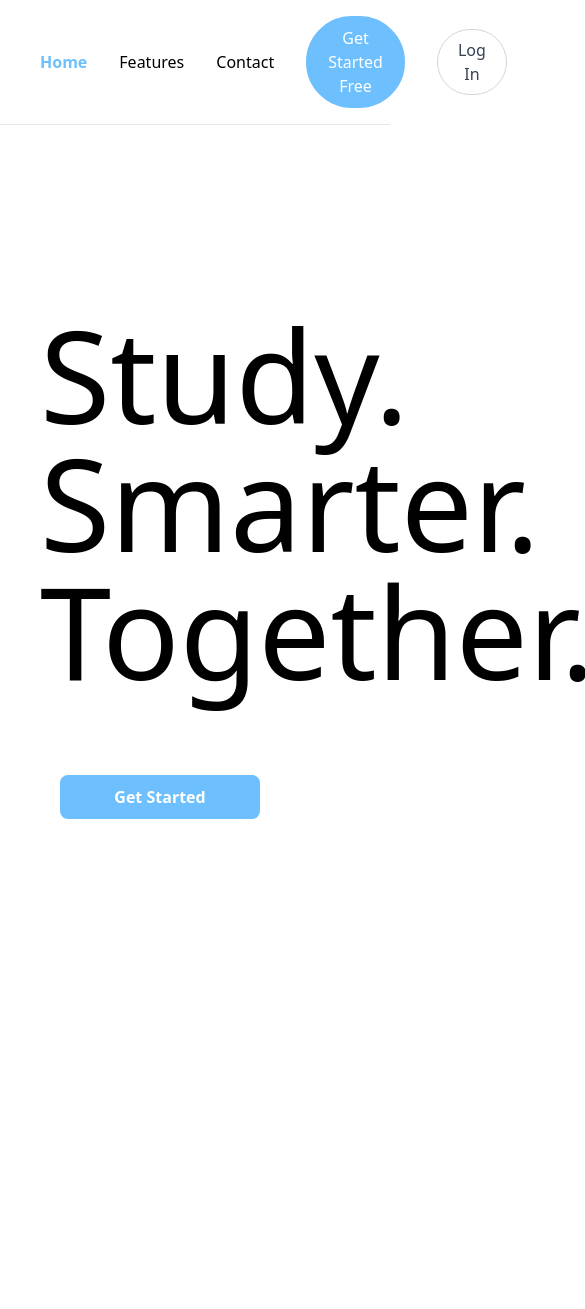
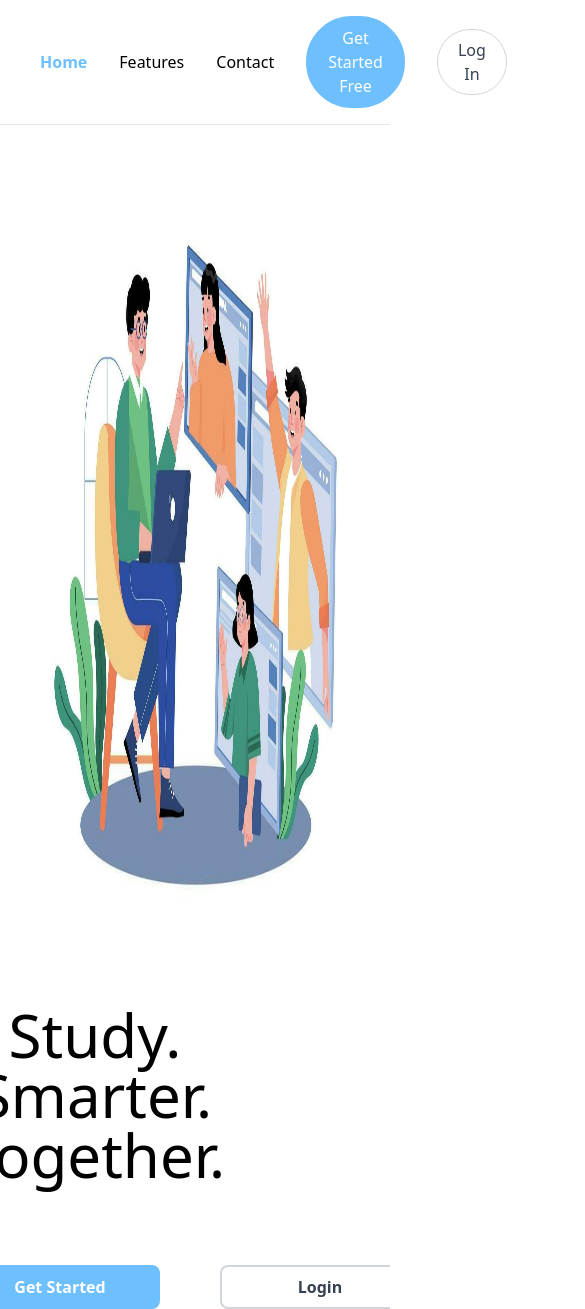
Before and after one commit to rajdeep-2004/studybuddy, a React (Vite) app: page / in a window 390 px wide. Shown: the top 1309 px of the page, 585 px wide, since content can reach past the window. Before the commit the page ends 1005 px from the top, so only its background shows below. Built offline with nearby package versions, Linux system fonts and the light colour scheme; no server answers.

Commit message:
Navbar,  Landing Page made Responsive

```diff
--- a/src/components/Navbar.jsx
+++ b/src/components/Navbar.jsx
@@ -1,3 +1,4 @@
+
 import "../index.css";
 import { Link, useLocation } from "react-router-dom";
 
@@ -8,9 +9,9 @@ function Navbar() {
   const isActive = (path) => currentPath === path;
 
   return (
-    <nav className="sticky top-0 z-10 backdrop-blur-lg bg-opacity-10 border-b border-gray-200 flex items-center justify-between px-10 py-4">
+    <nav className="sticky top-0 z-10 backdrop-blur-lg bg-opacity-10 border-b border-gray-200 flex items-center justify-between px-10 py-4 navbar">
       {/* Logo */}
-      <div className="flex items-center space-x-2">
+      <div className="flex items-center space-x-2 logo">
         <Link to="/">
           <img src="/logo.png" alt="Study Buddy Logo" className="h-8 w-auto" />
         </Link>
@@ -18,7 +19,7 @@ function Navbar() {
 
       {/* Navigation Links */}
 
-      <div className="flex items-center space-x-8">
+      <div className="flex items-center space-x-8 navlinks">
         <Link to="/">
           <p
             className={`${
@@ -47,14 +48,14 @@ function Navbar() {
           href="https://www.linkedin.com/in/rajdeepsanyal"
           target="_blank"
           rel="noopener noreferrer"
-          className="text-black hover:text-[rgb(109,191,254)] transition"
+          className="text-black hover:text-[rgb(109,191,254)] transition contact"
         >
           Contact
         </a>
         {isActive("/signup") ? null : (
           <Link to="/signup">
             <button
-              className={`bg-[rgb(109,191,254)] border-2 border-[rgb(109,191,254)] text-white px-5 py-2 rounded-full hover:bg-white hover:text-black transition font-medium`}
+              className={`bg-[rgb(109,191,254)] border-2 border-[rgb(109,191,254)] text-white px-5 py-2 rounded-full hover:bg-white hover:text-black transition font-medium cta`}
             >
               Get Started Free
             </button>
@@ -62,7 +63,7 @@ function Navbar() {
         )}
 
         <Link to="/login">
-          <button className="border border-gray-300 text-gray-700 px-5 py-2 rounded-full hover:bg-gray-100 transition font-medium">
+          <button className="border border-gray-300 text-gray-700 px-5 py-2 rounded-full hover:bg-gray-100 transition font-medium cta">
             Log In
           </button>
         </Link>
--- a/src/pages/LandingPage.jsx
+++ b/src/pages/LandingPage.jsx
@@ -1,5 +1,6 @@
 import Navbar from "../components/Navbar.jsx";
 import { Link } from "react-router";
+import "../styles/LandingPage.css";
 
 function LandingPage() {
   return (
@@ -9,21 +10,31 @@ function LandingPage() {
 
       {/* Banner and CTA */}
 
-      <section className="Banner">
-        <div className="flex justify-between">
-          <div className="flex flex-col justify-center">
-            <h2 className="text-9xl ml-10">Study. Smarter. Together.</h2>
-            <Link to="/signup">
-              <button className="px-4 py-2 rounded-lg text-white font-semibold w-50 ml-15 mt-20 bg-[rgb(109,191,254)] border-2 border-[rgb(109,191,254)] hover:bg-white hover:text-black transition">
-                Get Started
-              </button>
-            </Link>
+      <section>
+        <div className="flex justify-between banner">
+          <div className="flex flex-col justify-center left">
+            <h2 className="text-9xl ml-10 content">
+              Study. Smarter. Together.
+            </h2>
+            <div className="flex lp-cta">
+              <Link to="/signup">
+                <button className="px-4 py-2 rounded-lg text-white font-semibold w-50 ml-15 mt-20 bg-[rgb(109,191,254)] border-2 border-[rgb(109,191,254)] hover:bg-white hover:text-black transition">
+                  Get Started
+                </button>
+              </Link>
+              <Link to="/login">
+                <button className="px-4 py-2 rounded-lg text-gray-700 font-semibold w-50 ml-15 mt-20  border-2 hidden border-gray-300 hover:bg-gray-100 transition  login">
+                  Login
+                </button>
+              </Link>
+            </div>
           </div>
 
           <img
-            className="h-220 w-250 mr-0"
+            className="h-220 w-250 mr-0 banner-image"
             src="/StudyGroup.jpg"
             alt="Banner"
+
           />
         </div>
       </section>
--- /dev/null
+++ b/src/styles/LandingPage.css
@@ -0,0 +1,31 @@
+@media (max-width: 768px) {
+  .banner {
+    flex-direction: column-reverse;
+    align-items: center; /* Center image & text */
+    text-align: center; /* Optional: center text */
+    overflow-x: hidden; /* Prevent horizontal scroll */
+  }
+
+  .banner-image {
+    margin-top: 0px;
+    width: 100%;
+    max-width: 90vw;
+    margin-right: 0;
+  }
+
+  .content {
+    font-size: 60px;
+    padding: 0 16px;
+    margin: 0px;
+    width: 100vw;
+  }
+
+  .login {
+    display: block;
+  }
+
+  .lp-cta {
+    justify-content: center;
+    margin-right: 70px;
+  }
+}
```
Also changed, not shown: src/styles/Navbar.css (added, +28 -0 lines).
